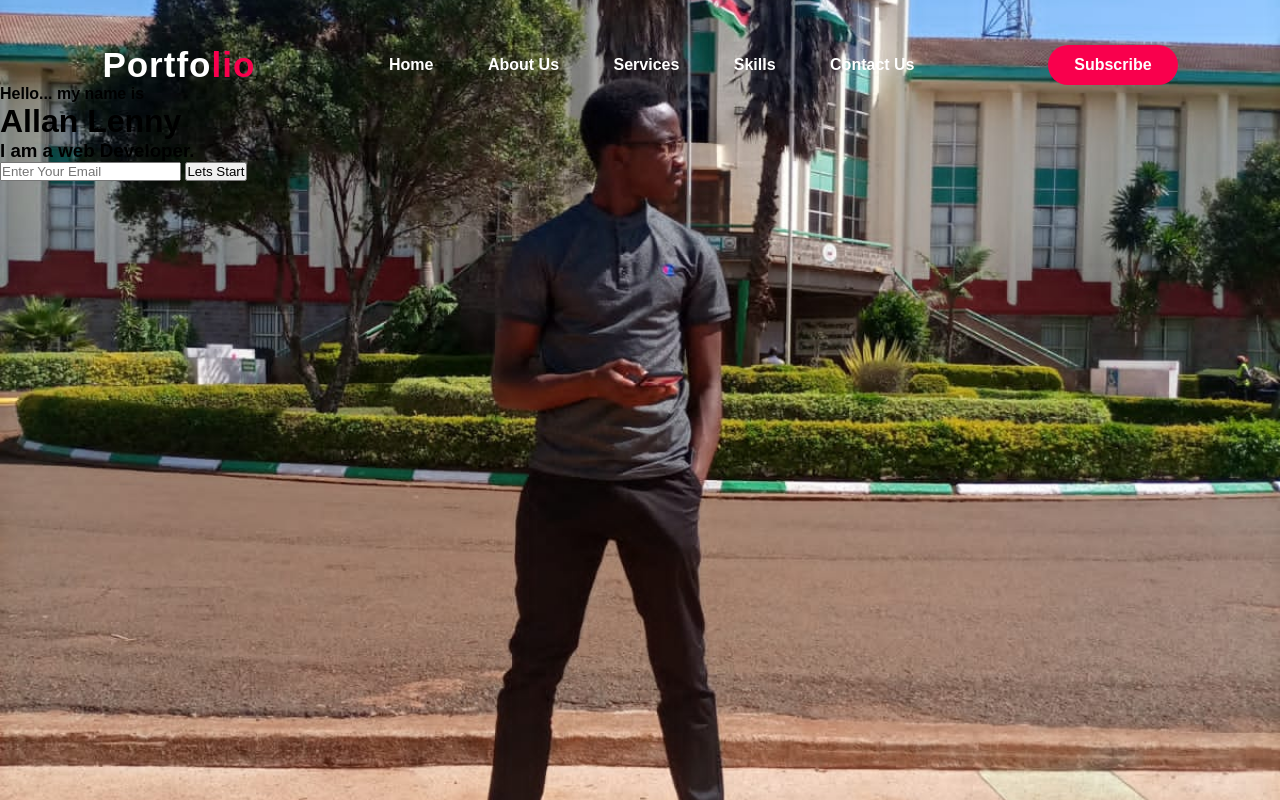
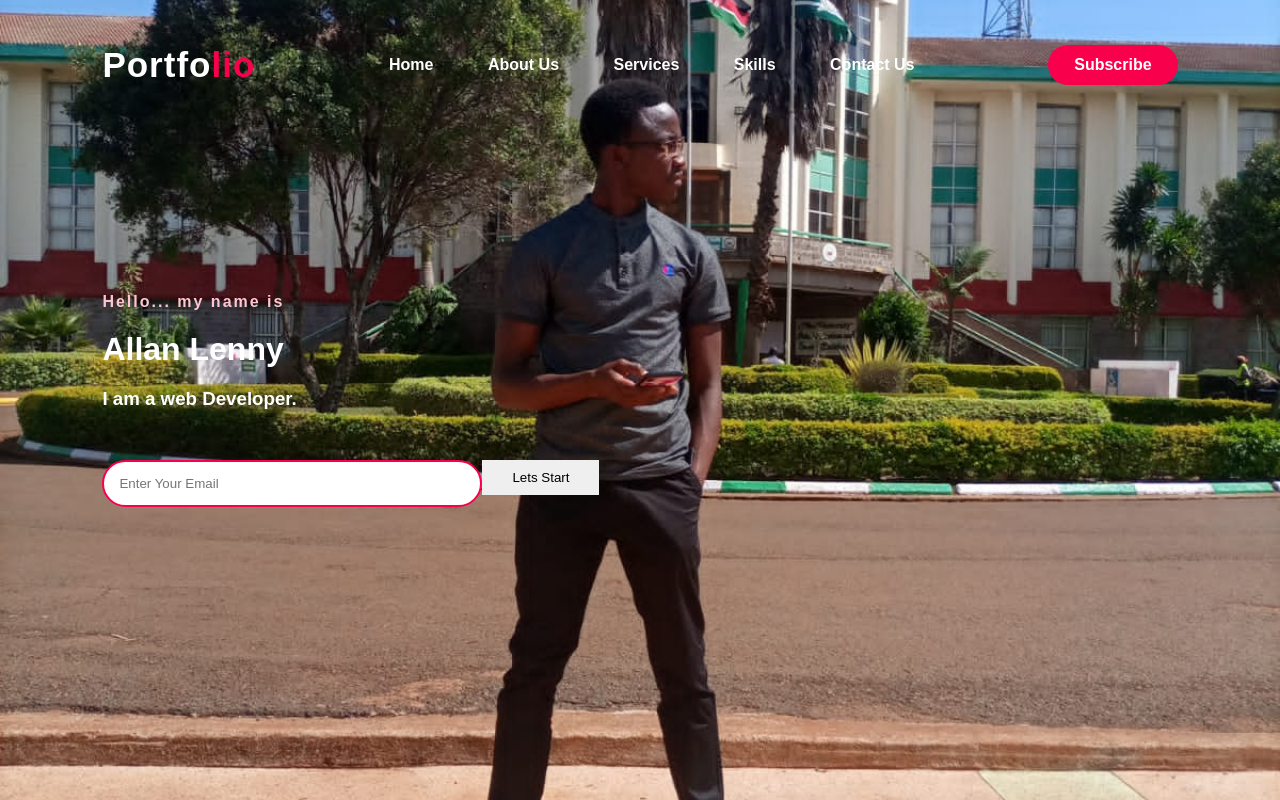
Before and after one commit to Allanoallashe/my-portfolio-web, a plain HTML site: page index.html in a window 1280 px wide. Drawn offline with Linux system fonts and the light colour scheme.

Commit message:
added texts and inputs

```diff
--- a/index.html
+++ b/index.html
@@ -11,6 +11,8 @@
     <link rel="preconnect" href="https://fonts.googleapis.com">
     <link rel="preconnect" href="https://fonts.gstatic.com" crossorigin>
     <link href="https://fonts.googleapis.com/css2?family=Kumbh+Sans:wght@700&display=swap" rel="stylesheet">
+    <link rel="stylesheet" href="https://cdnjs.cloudflare.com/ajax/libs/font-awesome/6.2.1/css/all.min.css" integrity="sha512-MV7K8+y+gLIBoVD59lQIYicR65iaqukzvf/nwasF0nqhPay5w/9lJmVM2hMDcnK1OnMGCdVK+iQrJ7lzPJQd1w==" crossorigin="anonymous" referrerpolicy="no-referrer" />
+
 
 </head>
 <body>
--- a/styles.css
+++ b/styles.css
@@ -58,3 +58,43 @@ nav ul li a:hover{
   transition: all 0.3s ease;
   transform: scale(1.095);
 }
+.content{
+  position: absolute;
+  top: 50%;
+  left: 8%;
+  transform: translateY(-50%);
+}
+h1{
+  color: white;
+  margin: 20px 0 20px;
+  font-style: 75px;
+}
+h3{
+  color: white;
+  font-style: 25px;
+  margin-bottom: 50px;
+}
+h4{
+  color: rgb(255, 198, 208);
+  letter-spacing: 2px;
+  font-style: 20px;
+}
+.newsletter form{
+  width: 380px;
+  max-width: 100%;
+  position: relative;
+}
+.newsletter form input:first-child{
+  display: inline-block;
+  width: 100%;
+  padding: 14px 130px 14px 15px;
+  border: 2px solid #f9004d;
+  border-radius: 30px;
+}
+.newsletter form input:last-child{
+  position: absolute;
+  display: inline-block;
+  outline: none;
+  border: none;
+  padding: 10px 30px ;
+}
```
